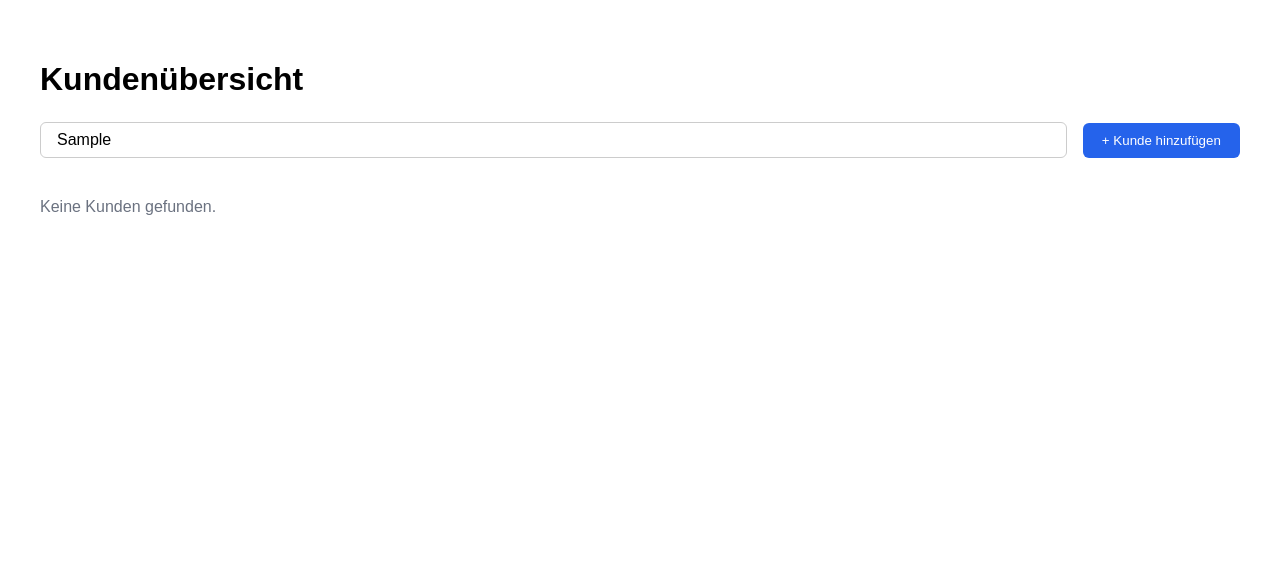
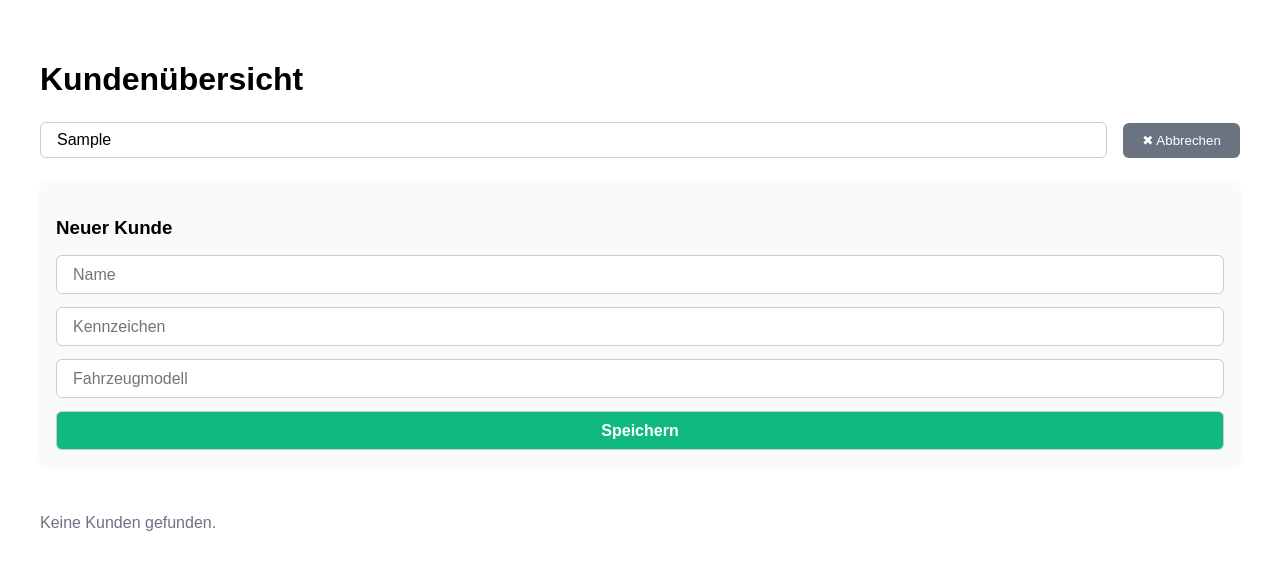
Before and after one commit to Mcan4250-creator/autopilot-crm, a Next.js app: page /kunden in a window 1280 px wide. Both pictures are taken after typing "Sample" into the empty fields and a click on the button "+ Kunde hinzufügen". Shown: the top 570 px of the page. Built offline with nearby package versions, Linux system fonts and the light colour scheme.

Commit message:
Aktualisieren von kunden.js

```diff
--- a/pages/kunden.js
+++ b/pages/kunden.js
@@ -2,9 +2,11 @@
 
 import { useState } from "react";
 
-export default function Kunden() { const [kunden, setKunden] = useState([ { id: 1, name: "Max Mustermann", kennzeichen: "K-AA 1234", modell: "BMW 3er" }, { id: 2, name: "Lisa Meier", kennzeichen: "D-BB 5678", modell: "VW Golf" }, { id: 3, name: "Ali Yilmaz", kennzeichen: "KÖ-CX 9876", modell: "Mercedes C-Klasse" }, ]); const [suche, setSuche] = useState("");
+export default function Kunden() { const [kunden, setKunden] = useState([ { id: 1, name: "Max Mustermann", kennzeichen: "K-AA 1234", modell: "BMW 3er" }, { id: 2, name: "Lisa Meier", kennzeichen: "D-BB 5678", modell: "VW Golf" }, { id: 3, name: "Ali Yilmaz", kennzeichen: "KÖ-CX 9876", modell: "Mercedes C-Klasse" }, ]); const [suche, setSuche] = useState(""); const [formularOffen, setFormularOffen] = useState(false); const [neuerKunde, setNeuerKunde] = useState({ name: "", kennzeichen: "", modell: "" });
 
 const gefilterteKunden = kunden.filter((kunde) => { const suchbegriff = suche.toLowerCase(); return ( kunde.name.toLowerCase().includes(suchbegriff) || kunde.kennzeichen.toLowerCase().includes(suchbegriff) || kunde.modell.toLowerCase().includes(suchbegriff) ); });
+
+const kundeHinzufuegen = () => { if (!neuerKunde.name || !neuerKunde.kennzeichen || !neuerKunde.modell) return; const neuer = { id: kunden.length + 1, ...neuerKunde, }; setKunden([neuer, ...kunden]); setNeuerKunde({ name: "", kennzeichen: "", modell: "" }); setFormularOffen(false); };
 
 return ( <div style={{ padding: "2rem", fontFamily: "Arial, sans-serif" }}> <h1 style={{ fontSize: "2rem", fontWeight: "bold", marginBottom: "1.5rem" }}> Kundenübersicht </h1>
 
@@ -27,18 +29,56 @@ return ( <div style={{ padding: "2rem", fontFamily: "Arial, sans-serif" }}> <h1
     <button
       style={{
         padding: "0.6rem 1.2rem",
-        backgroundColor: "#2563eb",
+        backgroundColor: formularOffen ? "#6b7280" : "#2563eb",
         color: "#fff",
         border: "none",
         borderRadius: "6px",
         cursor: "pointer",
         whiteSpace: "nowrap",
       }}
-      onClick={() => alert("Hier kommt später das Formular zum Hinzufügen eines Kunden")}
+      onClick={() => setFormularOffen(!formularOffen)}
     >
-      + Kunde hinzufügen
+      {formularOffen ? "✖ Abbrechen" : "+ Kunde hinzufügen"}
     </button>
   </div>
+
+  {formularOffen && (
+    <div style={{
+      marginBottom: "2rem",
+      backgroundColor: "#f9fafb",
+      padding: "1rem",
+      borderRadius: "8px",
+      boxShadow: "0 1px 4px rgba(0,0,0,0.05)",
+    }}>
+      <h3 style={{ marginBottom: "1rem" }}>Neuer Kunde</h3>
+      <div style={{ display: "flex", flexDirection: "column", gap: "0.8rem" }}>
+        <input
+          type="text"
+          placeholder="Name"
+          value={neuerKunde.name}
+          onChange={(e) => setNeuerKunde({ ...neuerKunde, name: e.target.value })}
+          style={inputStyle}
+        />
+        <input
+          type="text"
+          placeholder="Kennzeichen"
+          value={neuerKunde.kennzeichen}
+          onChange={(e) => setNeuerKunde({ ...neuerKunde, kennzeichen: e.target.value })}
+          style={inputStyle}
+        />
+        <input
+          type="text"
+          placeholder="Fahrzeugmodell"
+          value={neuerKunde.modell}
+          onChange={(e) => setNeuerKunde({ ...neuerKunde, modell: e.target.value })}
+          style={inputStyle}
+        />
+        <button onClick={kundeHinzufuegen} style={{ ...inputStyle, backgroundColor: "#10b981", color: "white", fontWeight: 600 }}>
+          Speichern
+        </button>
+      </div>
+    </div>
+  )}
 
   <div style={{ display: "grid", gap: "1rem" }}>
     {gefilterteKunden.length > 0 ? (
@@ -64,3 +104,5 @@ return ( <div style={{ padding: "2rem", fontFamily: "Arial, sans-serif" }}> <h1
 </div>
 
 ); }
+
+const inputStyle = { padding: "0.6rem 1rem", border: "1px solid #ccc", borderRadius: "6px", fontSize: "1rem", };
```
